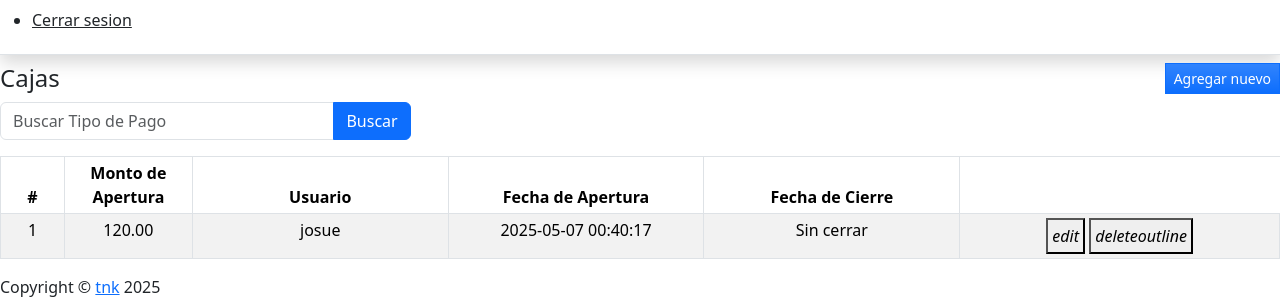
After one commit to titanke/sistema-parque, a Django app: page /cash_register in a window 1280 px wide. The commit adds this page. Shown: the part 569-868 px from the top of the page. Run offline with Django 3.2, Linux system fonts and the light colour scheme; a user stored in the database is signed in; data comes from the database, SQL or seed files in the repository; both versions use the stored data as it was after the commit; parts of the project's set-up code (start-up, migrations or seed data) failed here and were passed over; some libraries are stand-ins or nearby versions.

Commit message:
feat: caja v1

```diff
--- /dev/null
+++ b/posApp/templates/posApp/cash_register.html
@@ -0,0 +1,125 @@
+{% extends "posApp/base.html" %} {% block pageContent %}
+<div class="mdc-layout-grid__cell stretch-card mdc-layout-grid__cell--span-12">
+    <div class="mdc-card py-2">
+        <div class="d-flex justify-content-between align-items-center">
+            <h4 class="card-title mb-0">Cajas</h4>
+            <div class="text-start">
+                <button class="btn btn-primary bg-gradient btn-sm rounded-0" id="create_new"><i class="mdi mdi-plus"></i><span> Agregar nuevo</span></button>
+            </div>
+        </div>
+    </div>
+</div>
+<div class="mdc-layout-grid__cell stretch-card mdc-layout-grid__cell--span-12">
+    <div class="mdc-card">
+        <div class="row mb-3">
+            <div class="col-md-6 col-lg-4">
+              <form method="get" action="{% url 'cash_register-page' %}">
+                  <div class="input-group">
+                      <input type="text" name="search" class="form-control" placeholder="Buscar Tipo de Pago" value="{{ request.GET.search }}">
+                      <button type="submit" class="btn btn-primary">Buscar</button>
+                  </div>
+              </form>
+            </div>
+        </div>
+        <div class="table-responsive">
+            <table class="table table-striped table-bordered">
+                <colgroup>
+                    <col width="5%">
+                    <col width="10%">
+                    <col width="20%">
+                    <col width="20%">
+                    <col width="20%">
+
+                </colgroup>
+                <thead>
+                    <tr>
+                        <th class="text-center py-1">#</th>
+                        <th class="text-center py-1">Monto de Apertura</th>
+                        <th class="text-center py-1">Usuario</th>
+                        <th class="text-center py-1">Fecha de Apertura</th>
+                        <th class="text-center py-1">Fecha de Cierre</th>
+
+                    </tr>
+                </thead>
+                <tbody>
+                    {% for cat in payment %}
+                    <tr>
+                        <td class="px-2 py-1 text-center">{{ cat.id }}</td>
+                        <td class="px-2 py-1 text-center">{{ cat.opening_amount|floatformat:2 }}</td>
+                        <td class="px-2 py-1 text-center">
+                            {% if cat.user %}
+                                {{ cat.user.username }} {% else %}
+                                Sin asignar
+                            {% endif %}
+                        </td>
+                        <td class="px-2 py-1 text-center">{{ cat.opening_date|date:"Y-m-d H:i:s" }}</td>
+                        <td class="px-2 py-1 text-center">
+                            {% if cat.close_date %}
+                                {{ cat.close_date|date:"Y-m-d H:i:s" }}
+                            {% else %}
+                                Sin cerrar
+                            {% endif %}
+                        </td>
+                        <td class="px-2 py-1 text-center">
+                            <button class="mdc-button mdc-button--raised p-1 icon-button filled-button--light mdc-ripple-upgraded edit-data" type="button" data-id="{{ cat.pk }}" title="Edit">
+                                <i class="material-icons mdc-button__icon">edit</i>
+                            </button>
+                            <button class="mdc-button mdc-button--raised p-1 icon-button filled-button--danger mdc-ripple-upgraded delete-data" type="button" data-id="{{ cat.pk }}" title="Delete">
+                                <i class="material-icons mdc-button__icon">deleteoutline</i>
+                            </button>
+                        </td>
+                    </tr>
+                    {% endfor %}
+                </tbody>
+            </table>
+        </div>
+    </div>
+</div>
+{% endblock pageContent %} {% block ScriptBlock %}
+<script>
+    $(function() {
+        $('#create_new').click(function() {
+            uni_modal("Abrir Caja", "{% url 'manage_cash_register-page' %}")
+        })
+        $('.edit-data').click(function() {
+            uni_modal("Editar", "{% url 'manage_cash_register-page' %}?id=" + $(this).attr('data-id'))
+        })
+        $('.delete-data').click(function() {
+            _conf("¿Esta seguro de borrar este campo?", "delete_payment", [$(this).attr('data-id')])
+        })
+
+
+    })
+
+
+    function delete_payment($id) {
+        start_loader();
+        $.ajax({
+            headers: {
+                "X-CSRFToken": '{{csrf_token}}'
+            },
+            url: "{% url 'delete-payment' %}",
+            method: "POST",
+            data: {
+                id: $id
+            },
+            dataType: "json",
+            error: err => {
+                console.log(err);
+                alert("Ocurrió un error al intentar eliminar el tipo de pago.");
+                end_loader();
+            },
+            success: function(resp) {
+                if (typeof resp == 'object' && resp.status == 'success') {
+                    location.reload();
+                } else if (resp.status == 'failed' && resp.message) {
+                    alert(resp.message);
+                } else {
+                    alert("Ocurrió un error inesperado.");
+                }
+                end_loader();
+            }
+        });
+    }
+</script>
+{% endblock ScriptBlock %}
--- a/posApp/templates/posApp/navigation.html
+++ b/posApp/templates/posApp/navigation.html
@@ -34,13 +34,17 @@
                 </div>
                 {% endif %}
 
+                <div class="mdc-list-item mdc-drawer-item">
+                    <a class="mdc-drawer-link" href="{% url 'cash_register-page' %}">
+                        <i class="material-icons mdc-list-item__start-detail mdc-drawer-item-icon" aria-hidden="true">payment</i> Caja
+                    </a>
+                </div>
 
                 <div class="mdc-list-item mdc-drawer-item">
                     <a class="mdc-drawer-link" href="{% url 'pos-page' %}">
                         <i class="material-icons mdc-list-item__start-detail mdc-drawer-item-icon" aria-hidden="true">payment</i> Punto de Venta
                     </a>
                 </div>
-
 
                 <div class="mdc-list-item mdc-drawer-item">
                     <a class="mdc-drawer-link" href="{% url 'sales-page' %}">
--- a/posApp/urls.py
+++ b/posApp/urls.py
@@ -36,6 +36,11 @@ urlpatterns = [
     path('delete_product', views.delete_product, name="delete-product"),
     path('generate_qr', views.generate_qr, name="generate-qr"),
     path('upload-file', views.upload_file, name='upload_file'),
+
+    path('cash_register', views.cash_register, name="cash_register-page"),
+    path('manage_cash_register', views.manage_cash_register, name="manage_cash_register-page"),
+    path('save_cash_register', views.save_cash_register, name="save_cash_register-page"),
+
     path('pos', views.pos, name="pos-page"),
     path('checkout-modal', views.checkout_modal, name="checkout-modal"),
     path('save-pos', views.save_pos, name="save-pos"),
--- a/posApp/views.py
+++ b/posApp/views.py
@@ -1,8 +1,11 @@
+from datetime import datetime
 from pickle import FALSE
 from django.shortcuts import redirect, render
 from django.http import HttpResponse
-from posApp.models import Category, Products, Sales, salesItems, PaymentType, Size, Color,ProductFeature
+from posApp.models import Category, Products, Sales, salesItems, PaymentType, Size, Color,ProductFeature, cashRegister
 from django.db.models import Count, Sum
+from django.contrib.auth.models import User
+
 from django.db.models.deletion import ProtectedError
 from django.contrib import messages
 from django.contrib.auth import authenticate, login, logout
@@ -11,7 +14,6 @@ from django.shortcuts import redirect
 from django.core.paginator import Paginator
 from django.db.models import Q
 import json, sys
-from datetime import date, datetime
 from django.db import transaction
 
 
@@ -255,11 +257,81 @@ def delete_payment(request):
             resp['message'] = f'Ocurrió un error inesperado: {str(e)}'
 
     return HttpResponse(json.dumps(resp), content_type="application/json")
+""
+## Cash Register
+@login_required
+def cash_register(request):
+    search = request.GET.get('search', '')
+
+    color_list = cashRegister.objects.all()
+    # category_list = {}
+    context = {
+        'page_title':'Lista de Cajas',
+        'payment':color_list,
+    }
+    return render(request, 'posApp/cash_register.html',context)
 
 
+@login_required
+def manage_cash_register(request):
+    cash_register = {}
+    users = User.objects.all().order_by('username')
+    if request.method == 'GET':
+        data = request.GET
+        id = ''
+        if 'id' in data:
+            id = data['id']
+        if id.isnumeric() and int(id) > 0:
+            cash_register = cashRegister.objects.filter(id=id).first()
 
-""
+    context = {
+        'cash_register': cash_register,
+        'users': users
+    }
+    return render(request, 'posApp/manage_cash_register.html', context)
 
+@login_required
+def save_cash_register(request):
+    data = request.POST
+    resp = {'status': 'failed'}
+    try:
+        user_id = data.get('user_id')
+        user = None
+        if user_id and user_id.isdigit():
+            try:
+                user = User.objects.get(id=int(user_id))
+            except User.DoesNotExist:
+                messages.error(request, 'El usuario seleccionado no existe.')
+                return HttpResponse(json.dumps(resp), content_type="application/json")
+
+        if (data['id']).isnumeric() and int(data['id']) > 0:
+            # Editar una caja registradora existente
+            try:
+                cash_reg = cashRegister.objects.get(id=int(data['id']))
+                cash_reg.opening_amount = data['opening_amount']
+                cash_reg.user = user  # Asigna el usuario seleccionado
+                cash_reg.save()
+                resp['status'] = 'success'
+                messages.success(request, 'Caja registradora actualizada correctamente.')
+            except cashRegister.DoesNotExist:
+                resp['status'] = 'failed'
+                messages.error(request, 'La caja registradora especificada no existe.')
+        else:
+            # Crear una nueva caja registradora
+            cash_reg = cashRegister(
+                opening_amount=data['opening_amount'],
+                user=user,  # Asigna el usuario seleccionado
+            )
+            cash_reg.save()
+            resp['status'] = 'success'
+            messages.success(request, 'Caja registradora agregada correctamente.')
+    except Exception as e:
+        resp['status'] = 'failed'
+        messages.error(request, f'Ocurrió un error al guardar la caja registradora: {e}')
+    return HttpResponse(json.dumps(resp), content_type="application/json")
+
+
+##
 
 @login_required
 def size(request):
```
Also changed, not shown: posApp/models.py (+24 -3 lines), posApp/templates/posApp/manage_cash_register.html (added, +71 -0 lines), db.sqlite3, posApp/migrations/0027_cashregister_cashregistersales_cashregister_sales.py (added), posApp/migrations/0028_cashregister_user.py (added), posApp/migrations/0029_alter_cashregister_close_date_and_more.py (added).
